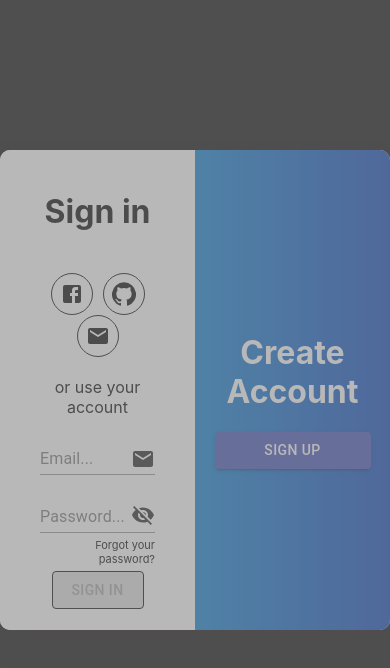
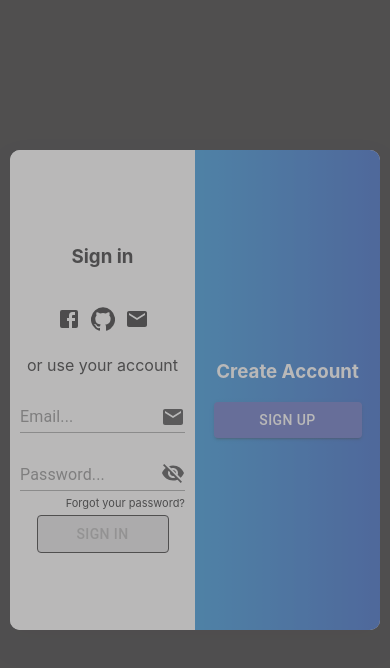
Before and after one commit to Aksel98/aca-store, a React (Create React App) app: page / in a window 390 px wide. Shown: the top 668 px of the page. Built offline with nearby package versions, Linux system fonts and the light colour scheme; what i18next-xhr-backend would draw is missing.

Commit message:
add media styles in login component

```diff
--- a/src/components/Main.js
+++ b/src/components/Main.js
@@ -13,7 +13,7 @@ const useStyles = makeStyles({
     loginContainer: {
         display: 'flex',
         justifyContent: 'center',
-        paddingTop: '150px',
+        padding: '150px 10px',
         opacity: '0.6',
     }
 })
--- a/src/components/auth/Login.js
+++ b/src/components/auth/Login.js
@@ -2,8 +2,9 @@ import React, {useState} from "react"
 import SignIn from "./SignIn"
 import useInput from "../main/hooks/useInput"
 import {makeStyles} from "@material-ui/core/styles"
-import {BLACK, MyButton, ORANGE, WHITE} from "../main/Styles"
+import {MyButton, ORANGE, WHITE} from "../main/Styles"
 import SignUp from "./SignUp";
+import {useMediaQuery} from "@material-ui/core";
 
 const useStyles = makeStyles({
     container: {
@@ -25,7 +26,7 @@ const useStyles = makeStyles({
             backgroundColor: WHITE,
             display: 'flex',
             flexDirection: 'column',
-            padding: '0 40px',
+            padding: props => props.media ? '0 40px' : '0 10px',
             height: '100%',
             justifyContent: 'center',
             alignItems: 'center',
@@ -33,7 +34,7 @@ const useStyles = makeStyles({
         }
     },
     overlayContainer: {
-        transform: props => props && 'translateX(-100%)',
+        transform: props => props.rightPanel && 'translateX(-100%)',
         position: 'absolute',
         top: '0',
         left: '50%',
@@ -44,7 +45,7 @@ const useStyles = makeStyles({
         zIndex: '100',
     },
     overlay: {
-        transform: props => props ? 'translateX(50%)' : 'translateX(0)',
+        transform: props => props.rightPanel ? 'translateX(50%)' : 'translateX(0)',
         background: ORANGE,
         color: '#fff',
         position: 'relative',
@@ -67,11 +68,11 @@ const useStyles = makeStyles({
         transition: 'transform 0.6s ease-in-out',
     },
     overlayRight: {
-        transform: props => props ? 'translateX(20%)' : 'translateX(0)',
+        transform: props => props.rightPanel ? 'translateX(20%)' : 'translateX(0)',
         right: 0,
     },
     overlayLeft: {
-        transform: props => props ? 'translateX(0)' : 'translateX(-20%)',
+        transform: props => props.rightPanel ? 'translateX(0)' : 'translateX(-20%)',
     },
 })
 
@@ -82,7 +83,8 @@ export default function Login() {
     const password = useInput('')
     const [error, setError] = useState('')
     const [rightPanel, setRightPanel] = useState(false)
-    const classes = useStyles(rightPanel)
+    const media = useMediaQuery('(min-width:600px)');
+    const classes = useStyles({rightPanel, media})
 
     function signIn(e) {
         e.preventDefault()
@@ -113,23 +115,25 @@ export default function Login() {
                     error={error}
                     signIn={signUp}
                     rightPanel={rightPanel}
-                    classFormContainer={classes.formContainer}/>
+                    classFormContainer={classes.formContainer}
+                    media={media}/>
             <SignIn email={email.bind}
                     password={password.bind}
                     error={error}
                     signIn={signIn}
                     rightPanel={rightPanel}
-                    classFormContainer={classes.formContainer}/>
+                    classFormContainer={classes.formContainer}
+                    media={media}/>
             <div className={classes.overlayContainer}>
                 <div className={classes.overlay}>
                     <div className={`${classes.overlayPanel} ${classes.overlayLeft}`}>
-                        <h1>Already have Account</h1>
+                        {media ? <h1>Already have Account</h1> : <h3>Already have Account</h3>}
                         <MyButton color="primary"
                                   variant="contained"
                                   onClick={signInPageHandler}>Sign In</MyButton>
                     </div>
                     <div className={`${classes.overlayPanel} ${classes.overlayRight}`}>
-                        <h1>Create Account</h1>
+                        {media ? <h1>Create Account</h1> : <h3>Create Account</h3>}
                         <MyButton color="primary"
                                   variant="contained"
                                   onClick={signUpPageHandler}>Sign Up</MyButton>
--- a/src/components/auth/SignIn.js
+++ b/src/components/auth/SignIn.js
@@ -24,14 +24,14 @@ const useStyles = makeStyles({
     },
 
     social: {
-        border: `1px solid ${BLACK}`,
+        border: props => props.media && `1px solid ${BLACK}`,
         borderRadius: '50%',
         display: 'inline-flex',
         justifyContent: 'center',
         alignItems: 'center',
         margin: '0 5px',
-        height: '40px',
-        width: '40px',
+        height: props => props.media && '40px',
+        width: props => props.media && '40px',
         cursor: "pointer"
     },
     forgotPassword: {
@@ -52,15 +52,14 @@ const MyTextField = styled(TextField)({
 })
 
 export default function SignIn(props) {
-
     const [showPassword, setShowPassword] = useState(false)
-    const {error, email, password, signIn, classFormContainer} = props
+    const {error, email, password, signIn, classFormContainer, media} = props
     const classes = useStyles(props)
 
     return (
             <div className={`${classFormContainer} ${classes.signInContainer}`}>
                 <form>
-                    <h1>Sign in</h1>
+                    {media ? <h1>Sign in</h1>:  <h3>Sign in</h3>}
                     <div className={classes.socialContainer}>
                         <a className={classes.social}><FacebookIcon/></a>
                         <a className={classes.social}><GitHubIcon/></a>
--- a/src/components/auth/SignUp.js
+++ b/src/components/auth/SignUp.js
@@ -24,14 +24,14 @@ const useStyles = makeStyles({
     },
 
     social: {
-        border: `1px solid ${BLACK}`,
+        border: props => props.media && `1px solid ${BLACK}`,
         borderRadius: '50%',
         display: 'inline-flex',
         justifyContent: 'center',
         alignItems: 'center',
         margin: '0 5px',
-        height: '40px',
-        width: '40px',
+        height: props => props.media && '40px',
+        width: props => props.media && '40px',
         cursor: "pointer"
     },
 })
@@ -47,13 +47,13 @@ const MyBtn = styled(MyButton)({
 
 export default function SignUp(props) {
     const [showPassword, setShowPassword] = useState(false)
-    const {error, name, surname, email, password, signIn, rightPanel, classFormContainer} = props
+    const {error, name, surname, email, password, signIn, rightPanel, classFormContainer, matches} = props
     const classes = useStyles(rightPanel)
 
     return (
         <div className={`${classFormContainer} ${classes.signUpContainer}`}>
             <form>
-                <h1>Create account</h1>
+                {matches ? <h1>Create Account</h1> : <h3>Create Account</h3>}
                 <div className={classes.socialContainer}>
                     <a className={classes.social}><FacebookIcon/></a>
                     <a className={classes.social}><GitHubIcon/></a>
```
